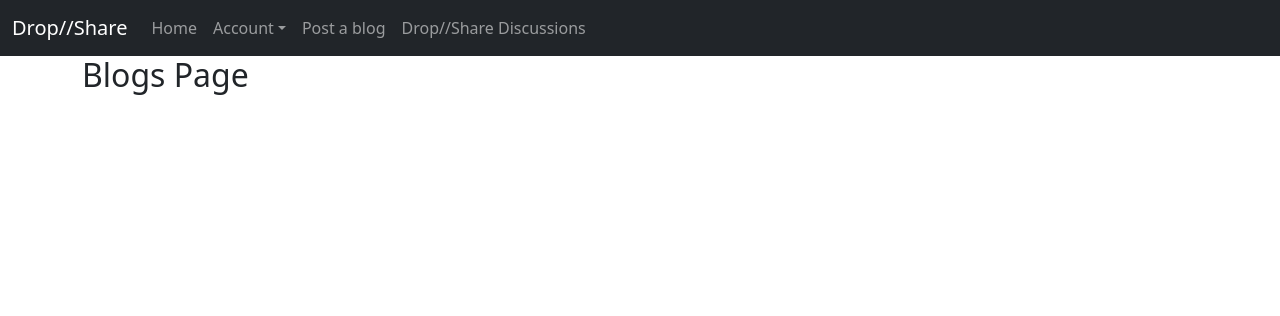
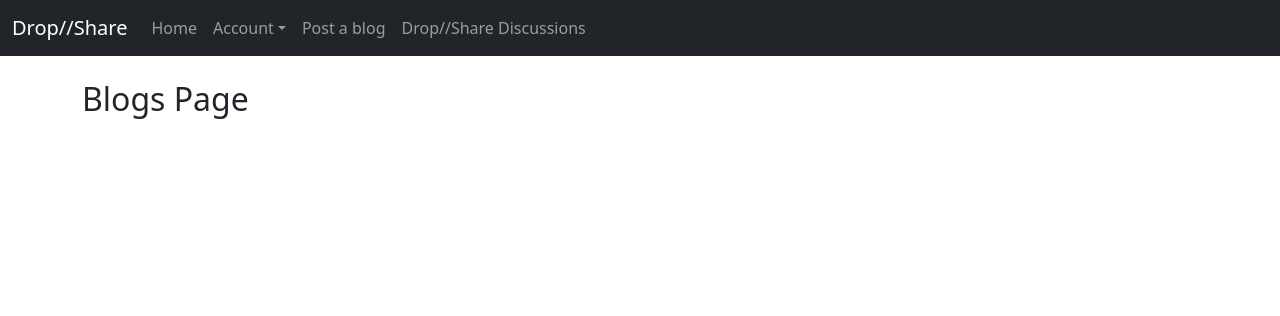
Before and after one commit to Code-Institute-Submissions/MBissett29-Drop-Share_JulyResub, a Django app: page / in a window 1280 px wide. Shown: the top 316 px of the page. Run offline with Django 4.2, Linux system fonts and the light colour scheme; data that the repository does not hold is empty; parts of the project's set-up code (start-up, migrations or seed data) failed here and were passed over; some libraries are stand-ins or nearby versions.

Commit message:
Change heading element

```diff
--- a/templates/index.html
+++ b/templates/index.html
@@ -2,7 +2,8 @@
 
 {% block content %}
 <div class="container">
-    <h2>Blogs Page</h2>
+    <br>
+    <h2 class="page-title">Blogs Page</h2>
     <div class="container">
         <div class="row">
             <div class="col-12">
```
